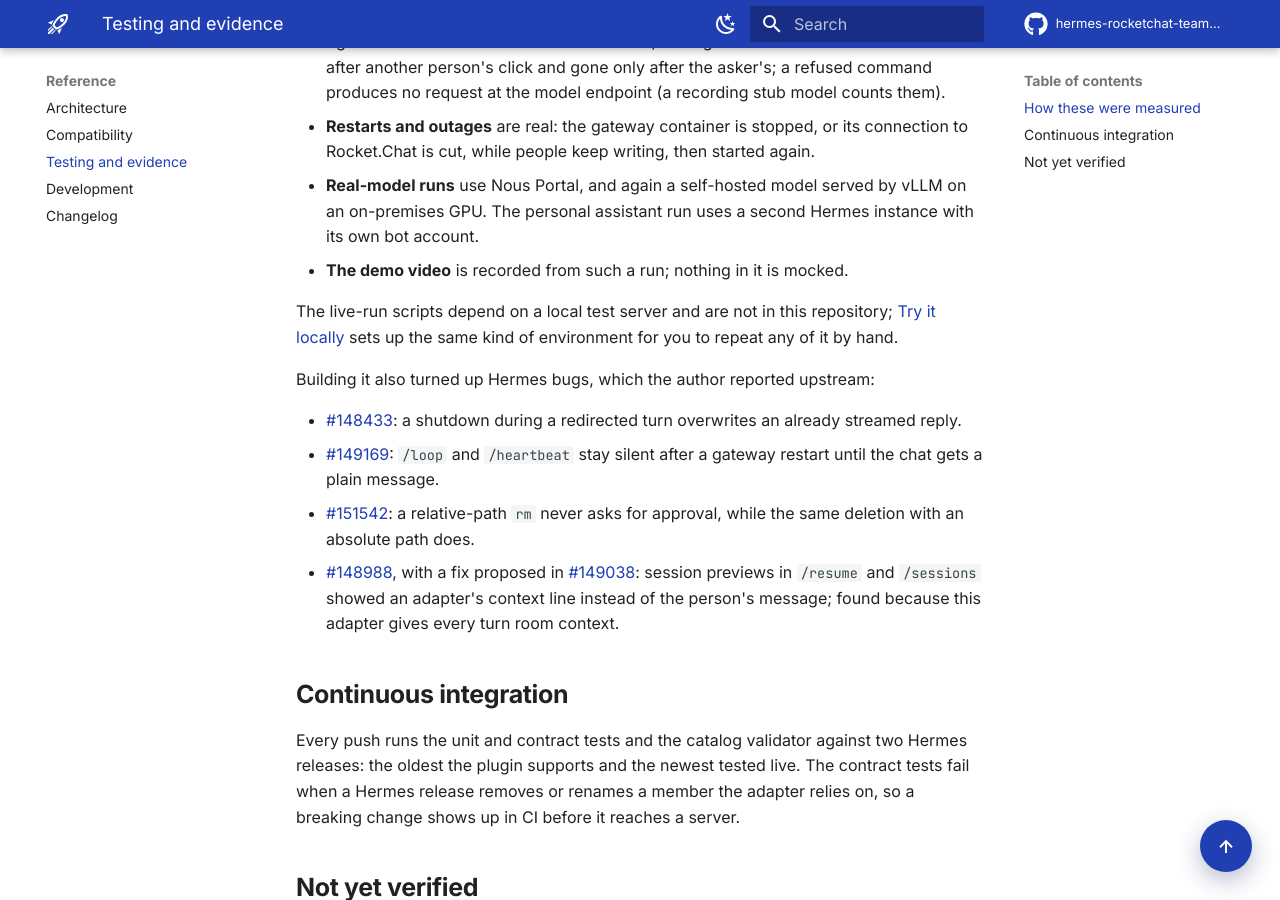
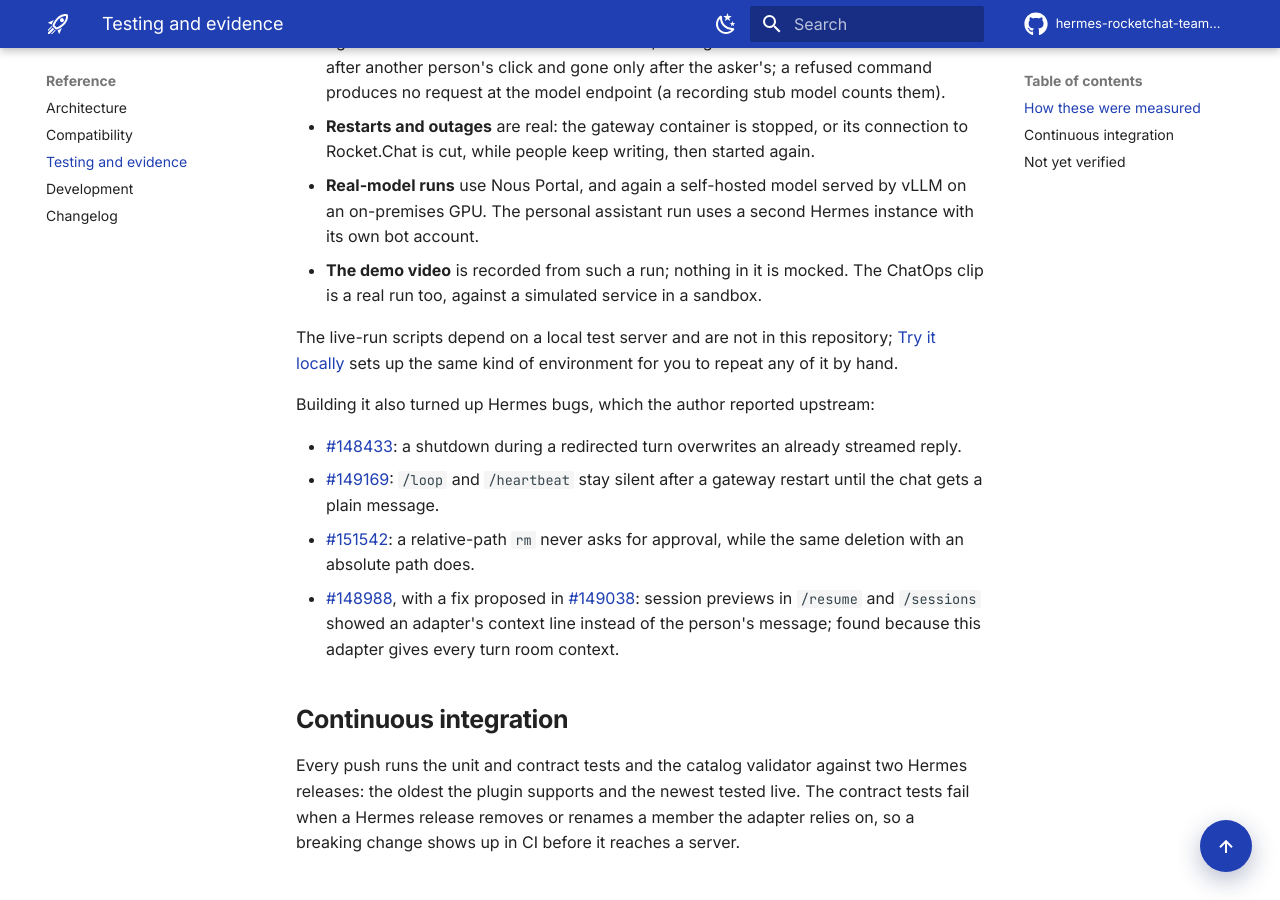
Before and after one commit to csabatatrai-ulx/hermes-rocketchat-team-gateway, an MkDocs documentation site: the page built from docs/evidence.md, in a window 1280 px wide and 900 px high, scrolled down 1607 px. Built offline with MkDocs 1.6.1 and Material for MkDocs 9.7.7, drawn with Linux system fonts in a browser that asks for light colours; comment, search, counter and statistics services are not loaded.

Commit message:
README: the ChatOps clip, a real run against a simulated service

```diff
--- a/docs/evidence.md
+++ b/docs/evidence.md
@@ -24,7 +24,7 @@ Every number below comes from a run, not from a claim. The live runs used Rocket
 - **Each check asserts an outcome you could see yourself**: the answer arrives in the right room or thread and mentions its asker; a dangerous command's file is still on disk after another person's click and gone only after the asker's; a refused command produces no request at the model endpoint (a recording stub model counts them).
 - **Restarts and outages** are real: the gateway container is stopped, or its connection to Rocket.Chat is cut, while people keep writing, then started again.
 - **Real-model runs** use Nous Portal, and again a self-hosted model served by vLLM on an on-premises GPU. The personal assistant run uses a second Hermes instance with its own bot account.
-- **The demo video** is recorded from such a run; nothing in it is mocked.
+- **The demo video** is recorded from such a run; nothing in it is mocked. The ChatOps clip is a real run too, against a simulated service in a sandbox.
 
 The live-run scripts depend on a local test server and are not in this repository; [Try it locally](try.md) sets up the same kind of environment for you to repeat any of it by hand.
 
```
Also changed, not shown: README.md (+7 -1 lines), docs/index.md (+10 -0 lines), docs/images/ops-poster.jpg (added).
